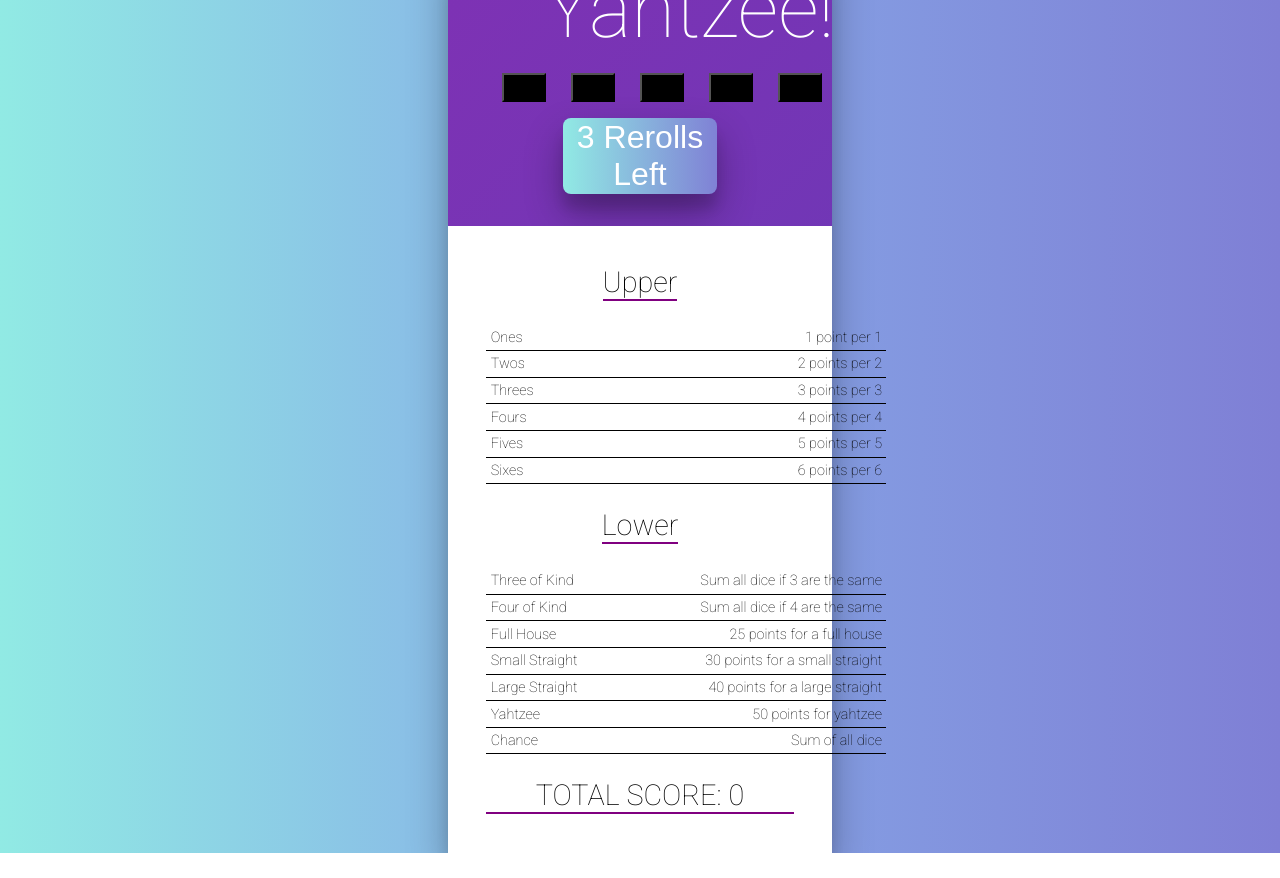
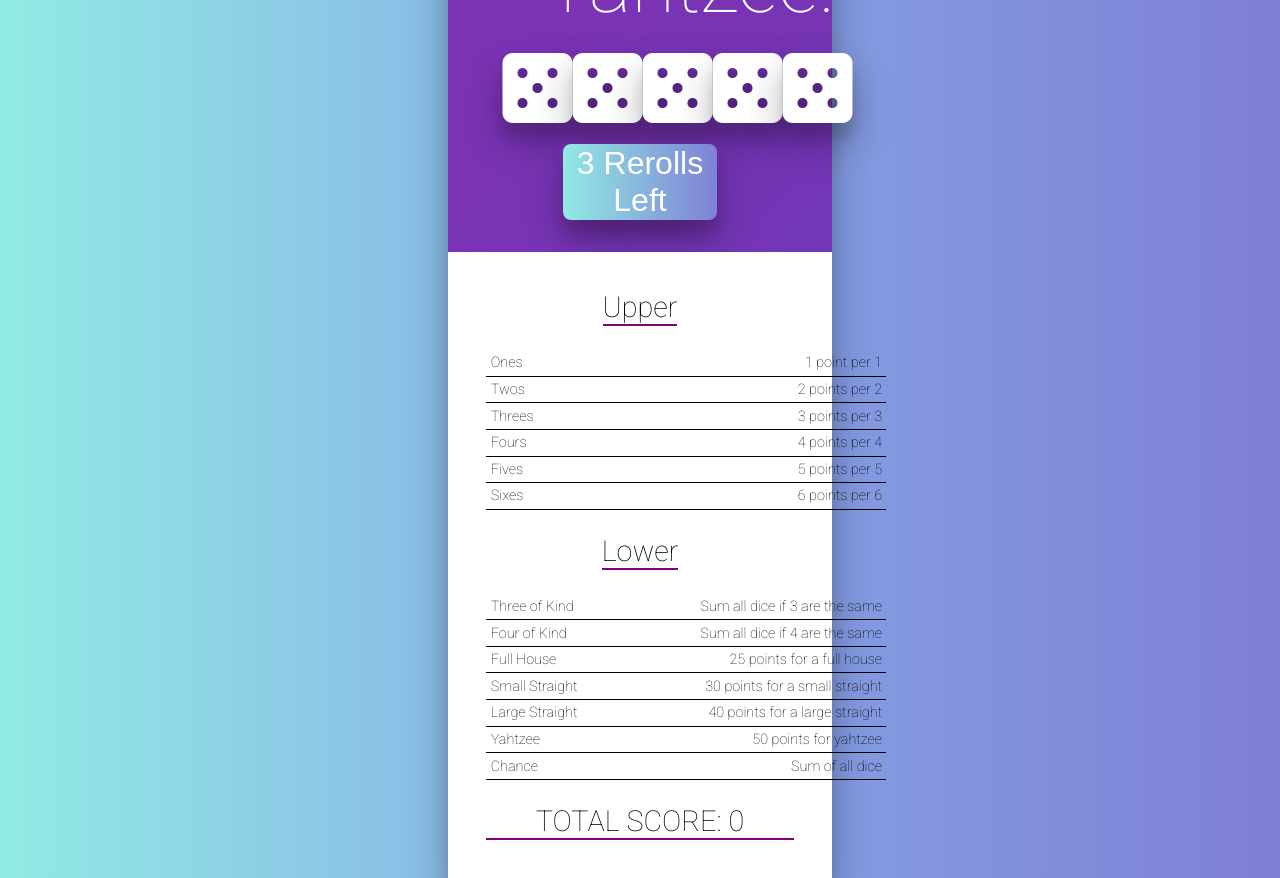
Before and after one commit to LielBerniker/Yahtzee, a React (Create React App) app: page / in a window 1280 px wide. Before the commit the page ends 853 px from the top, so only its background shows below. Built offline with nearby package versions, Linux system fonts and the light colour scheme.

Commit message:
add dice img

```diff
--- a/package.json
+++ b/package.json
@@ -14,6 +14,7 @@
     "eject": "react-scripts eject"
   },
   "devDependencies": {
+    "@fortawesome/fontawesome-free": "^6.2.1",
     "enzyme": "^3.8.0",
     "enzyme-adapter-react-16": "^1.7.1",
     "enzyme-to-json": "^3.3.5"
--- a/src/Dice.js
+++ b/src/Dice.js
@@ -10,7 +10,8 @@ class Dice extends Component {
           val={d}
           locked={this.props.locked[idx]}
           idx={idx}
-          key={idx} />
+          key={idx}
+          disabled= {this.props.disabled}/>
       )}
     </div>
   }
--- a/src/Die.css
+++ b/src/Die.css
@@ -1,5 +1,5 @@
 /* Original Styles For Numbers, before icons added in */
-.Die {
+/* .Die {
   font-size: 25px;
   display: inline-block;
   padding: 0.5em 0.8em;
@@ -8,11 +8,11 @@
   background-color: black;
   color: white;
   margin-right: 1em;
-}
+} */
 
 /* THE NICER STYLES MADE FOR THE FONT-AWESOME ICONS... */
 
-/* .Die {
+.Die {
   color: white;
   text-shadow: 0 19px 38px rgba(0, 0, 0, 0.3), 0 15px 12px rgba(0, 0, 0, 0.1);
   transition: all 0.3s ease;
@@ -43,4 +43,4 @@
   100% {
     transform: rotate(360deg);
   }
-} */
+}
--- a/src/Die.js
+++ b/src/Die.js
@@ -2,6 +2,10 @@ import React, { Component } from "react";
 import "./Die.css";
 
 class Die extends Component {
+  static defaultProps = {
+    numberWords: ["one", "two", "three", "four", "five", "six"],
+    val: 5
+  };
   constructor(props)
   {
     super(props)
@@ -12,14 +16,12 @@ class Die extends Component {
     this.props.handleClick(this.props.idx)
   }
   render() {
+    const { numberWords, locked, val, disabled, rolling } = this.props;
+    let classes = `Die fas fa-dice-${numberWords[val - 1]} fa-5x `;
+    if (locked) classes += "Die-locked";
+    if (rolling) classes += "Die-rolling";
     return (
-      <button
-        className={"Die"}
-        style={{ backgroundColor: this.props.locked ? "grey" : "black" }}
-        onClick={this.handleClick}
-      >
-        {this.props.val}
-      </button>
+      <i className={classes} onClick={this.handleClick} disabled={disabled} />
     );
   }
 }
--- a/src/Game.js
+++ b/src/Game.js
@@ -79,6 +79,7 @@ class Game extends Component {
               dice={this.state.dice}
               locked={this.state.locked}
               handleClick={this.toggleLocked}
+              disabled = {this.state.rollsLeft ===0}
             />
             <div className='Game-button-wrapper'>
               <button
--- a/src/index.js
+++ b/src/index.js
@@ -2,6 +2,7 @@ import React from 'react';
 import ReactDOM from 'react-dom';
 import './index.css';
 import App from './App';
+import "@fortawesome/fontawesome-free/css/all.css"
 import registerServiceWorker from './registerServiceWorker';
 
 ReactDOM.render(<App />, document.getElementById('root'));
```
Also changed, not shown: 1 other file (tests, documents, lock files or other folders).
